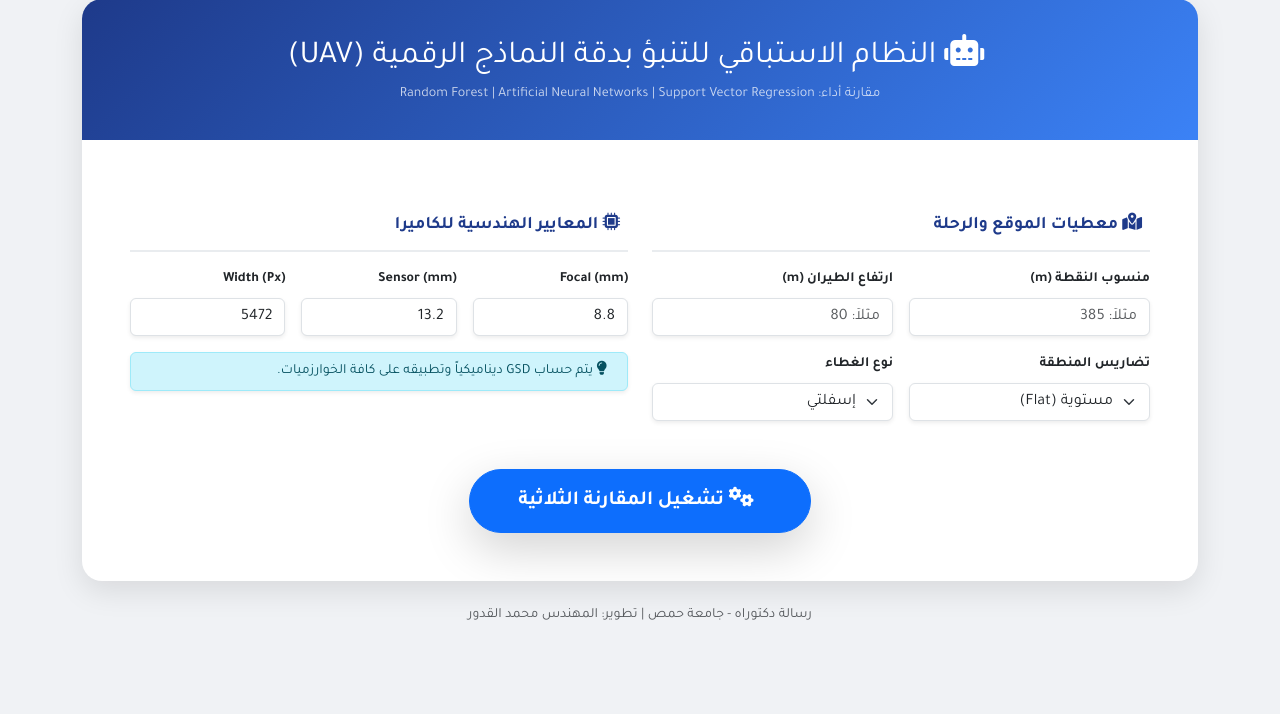
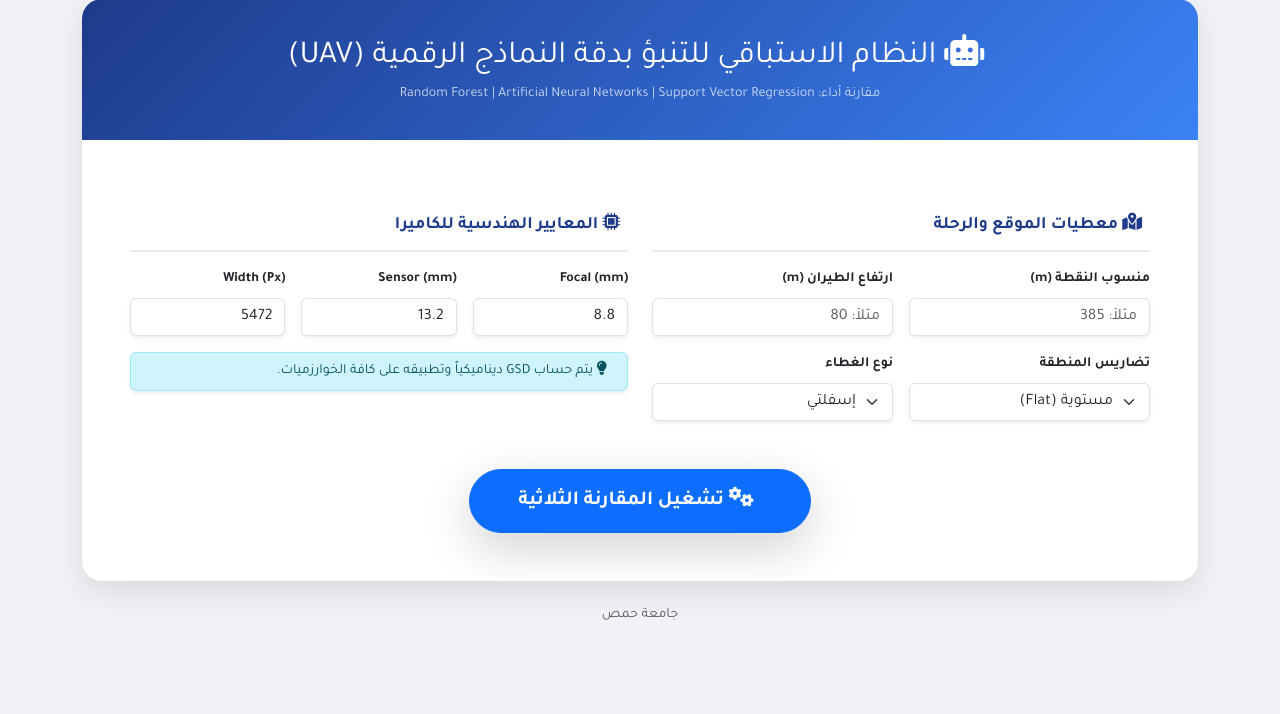
Before and after one commit to hananDARWISHE/UAV, a Flask app: page / in a window 1280 px wide. Shown: the part 49-763 px from the top of the page. Run offline with Flask 3, Linux system fonts and the light colour scheme.

Commit message:
commentHoms

```diff
--- a/templates/index.html
+++ b/templates/index.html
@@ -158,7 +158,7 @@
     </div>
 
     <footer class="text-center mt-4 text-muted small">
-        <p>رسالة دكتوراه - جامعة حمص | تطوير: المهندس محمد القدور</p>
+        <p>جامعة حمص</p>
     </footer>
 </div>
 
```
